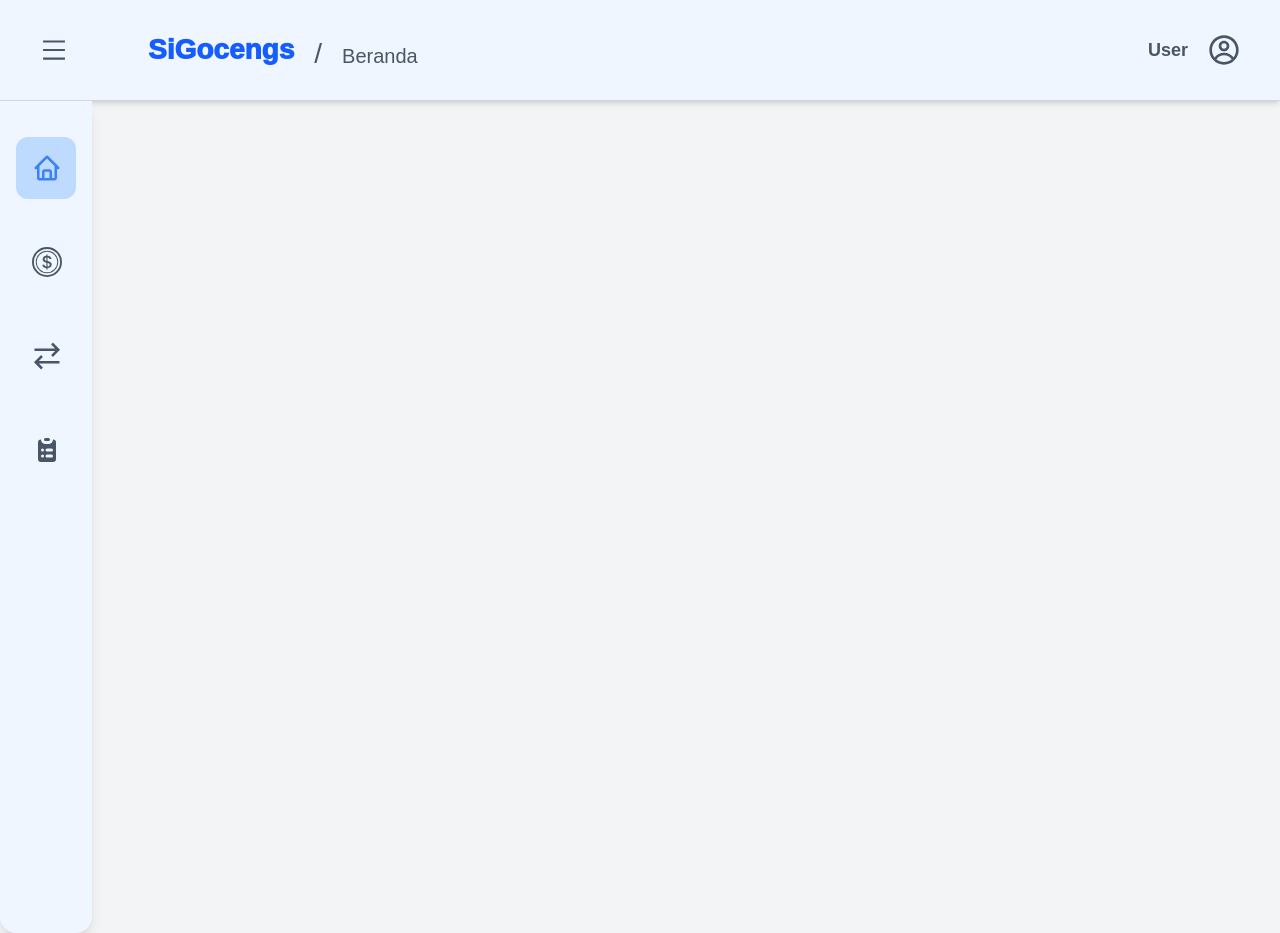
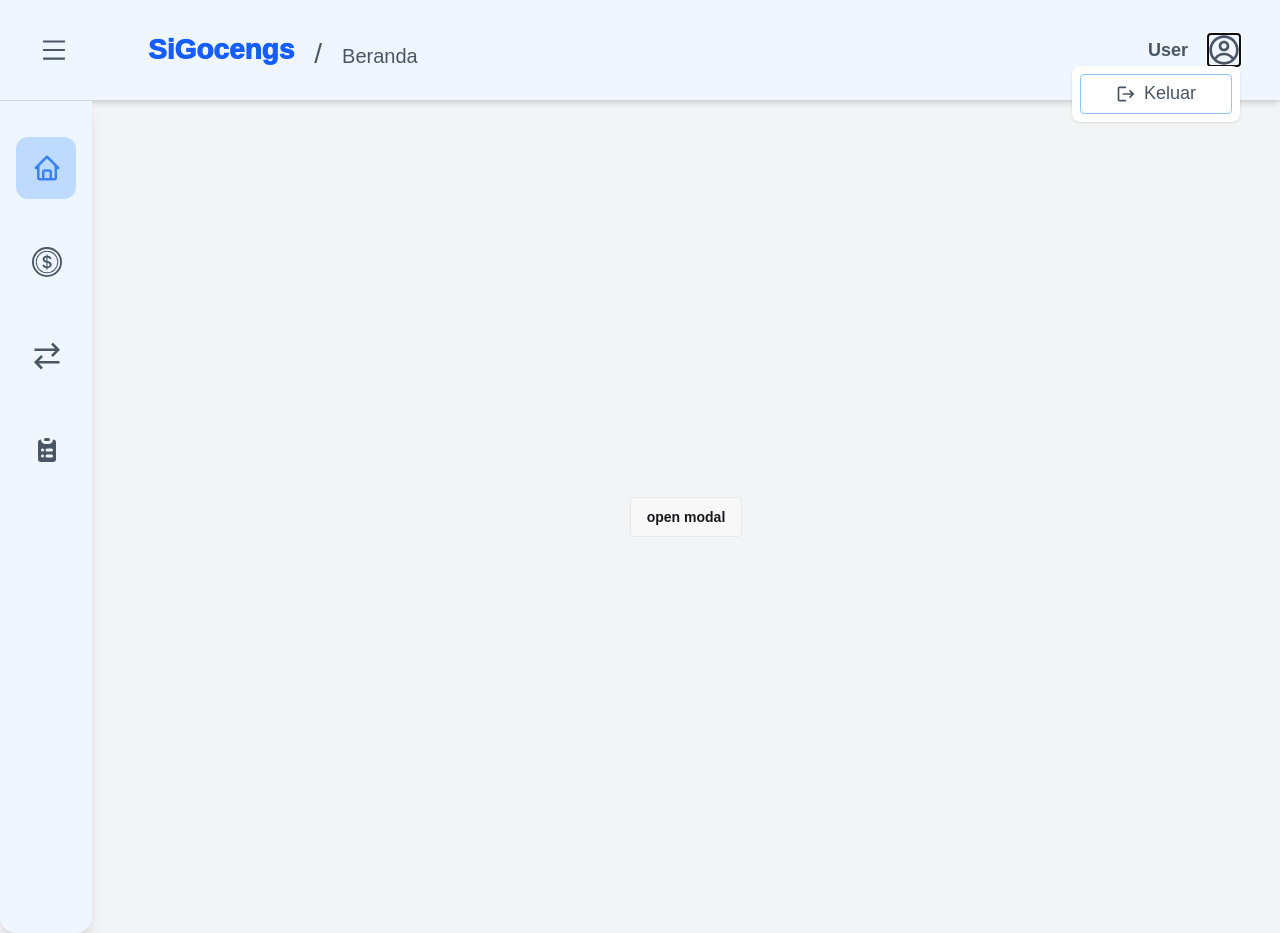
Before and after one commit to Raldiadriansyah/Projek-SiGocengs, a React (Vite) app: page /Beranda in a window 1280 px wide. Both pictures are taken after a click on the button 1224 px from the left and 50 px from the top of the page. Built offline with nearby package versions, Linux system fonts and the light colour scheme; a web font is replaced by a local one.

Commit message:
progress-Raldi

```diff
--- a/index.html
+++ b/index.html
@@ -1,5 +1,5 @@
 <!doctype html>
-<html lang="en">
+<html lang="en" data-theme="light">
   <head>
     <meta charset="UTF-8" />
     <link rel="icon" type="image/svg+xml" href="/vite.svg" />
--- a/package.json
+++ b/package.json
@@ -12,6 +12,7 @@
   "dependencies": {
     "@tailwindcss/vite": "^4.1.8",
     "axios": "^1.9.0",
+    "daisyui": "^5.0.43",
     "react": "^19.1.0",
     "react-dom": "^19.1.0",
     "react-icons": "^5.5.0",
--- a/src/Components/Guest/header.jsx
+++ b/src/Components/Guest/header.jsx
@@ -1,12 +1,12 @@
+import { MdLogout } from "react-icons/md";
 import { CgProfile } from "react-icons/cg";
 import { AiOutlineMenu } from "react-icons/ai";
 import { useState, useEffect } from "react";
-import { useLocation } from "react-router-dom";
+import { useLocation, useNavigate } from "react-router-dom";
 export default function header({ toggleSidebar }){
     const [userName, setUserName] = useState("");
     const location = useLocation();
     const currentPath = location.pathname.split("/")[1];
-
 
     const pageNames = {
         "Beranda" : "Beranda",
@@ -23,6 +23,15 @@ export default function header({ toggleSidebar }){
         setUserName(name || "User");
     }, []);
 
+    const navigate = useNavigate();
+
+    const handleLogout = () => {
+
+    localStorage.clear();
+
+    navigate("/login");
+    };
+
     return(
         <header className="bg-blue-50 shadow-md border-b border-gray-300 w-full ">
             <div className="flex  items-center px-10 py-3 text-sm text-gray-600  h-[100px]">
@@ -38,11 +47,21 @@ export default function header({ toggleSidebar }){
                     <p className="ml-3 text-[20px] mt-1">{pageTitle}</p>
                 </div>
 
-                <div className="flex justify-end text-right w-full">
+                <div className="flex justify-end text-right w-full dropdown dropdown-bottom dropdown-end">
                     <div className="mr-5 mt-1">
                         <h1 className="font-poppins-extrabold font-[700] text-[18px]">{userName}</h1>
                     </div>
-                    <CgProfile size={32} className="text-gray-600 hover:text-blue-500 hover:shadow-md transition-all duration-300 cursor-pointer"/>
+                    <CgProfile size={32} tabIndex={0} role="button" className="text-gray-600 hover:text-blue-500 hover:shadow-md transition-all duration-300 cursor-pointer"/>
+                    <ul tabIndex={0} className="dropdown-content menu bg-base-100 rounded-box z-10 w-42 p-2 shadow-sm">
+                     <li>
+                        <button
+                        onClick={handleLogout}
+                        className="w-full flex items-center gap-2 border border-blue-300 rounded text-center text-[18px] justify-center font-medium hover:bg-blue-100 hover:text-blue-600 transition-all duration-200"
+                        >
+                        <MdLogout size={20} /> Keluar
+                        </button>
+                    </li>
+                    </ul>
                 </div>
             </div>
         </header>
--- a/src/Pages/Guest/Dashboard.jsx
+++ b/src/Pages/Guest/Dashboard.jsx
@@ -5,6 +5,20 @@ export default function Dashboard() {
   return (
     <div className="min-h-screen flex items-center justify-center bg-gray-100">
 
+
+  <button className="btn" onClick={()=>document.getElementById('my_modal_1').showModal()}>open modal</button>
+  <dialog id="my_modal_1" className="modal">
+  <div className="modal-box">
+      <h3 className="font-bold text-lg">Hello!</h3>
+      <p className="py-4">Press ESC key or click the button below to close</p>
+      <div className="modal-action">
+      <form method="dialog">
+          {/* if there is a button in form, it will close the modal */}
+          <button className="btn">Close</button>
+      </form>
+      </div>
+  </div>
+  </dialog>
     </div>
   );
 }
--- a/src/Pages/Guest/Saldo.jsx
+++ b/src/Pages/Guest/Saldo.jsx
@@ -1,4 +1,24 @@
+import { saldoAPI } from "../../assets/services/saldoAPI";
+import { useState, useEffect } from "react";
 export default function Saldo() {
+ const [dataSaldo, setDataSaldo] = useState([]);
+
+  useEffect(() => {
+    const getSaldo = async () => {
+      try {
+      const userId = localStorage.getItem("userID");
+        if (!userId) return;
+
+        const data = await saldoAPI.fetchSaldoByUser(userId);
+        localStorage.setItem("dataSaldo", JSON.stringify(data));
+        setDataSaldo(data);
+      } catch (err) {
+        console.error("Gagal mengambil data saldo:", err.message);
+      }
+    };
+
+    getSaldo();
+  }, []);
   return (
     <div className="relative bg-blue-500 shadow-md border-b border-gray-300 w-full rounded-b-3xl h-[300px] mt-[-15px]">
       <div className="font-poppins text-white text-center pt-8">
@@ -8,8 +28,13 @@ export default function Saldo() {
 
       <div className="absolute top-[200px] left-1/2 transform -translate-x-1/2 w-[90%] bg-blue-50 rounded-xl shadow-lg h-[180px] z-10">
            <div className="grid grid-cols-1 md:grid-cols-3 gap-4 h-30 mt-5">
-
-        </div>
+               {dataSaldo.map((item, index) => (
+                  <div key={index} className="bg-white p-4 rounded-lg shadow text-center">
+                    <h3 className="text-blue-600 font-bold text-xl">{item.sumber}</h3>
+                    <p className="text-gray-700 text-lg mt-2">Rp {item.saldo.toLocaleString()}</p>
+                  </div>
+                ))}
+          </div>
       </div>
     </div>
   );
--- /dev/null
+++ b/src/assets/services/saldoAPI.js
@@ -0,0 +1,22 @@
+import axios from "axios";
+
+const API_URL = "https://usfwzxocrgyxdgfncgzp.supabase.co/rest/v1/TabelSaldo"
+const API_KEY = "eyJhbGciOiJIUzI1NiIsInR5cCI6IkpXVCJ9.eyJpc3MiOiJzdXBhYmFzZSIsInJlZiI6InVzZnd6eG9jcmd5eGRnZm5jZ3pwIiwicm9sZSI6ImFub24iLCJpYXQiOjE3NDk2Mjk0NTIsImV4cCI6MjA2NTIwNTQ1Mn0.9ArDHoEfESVxGTbDuuZSW7-gJzQ5601Xo_XD-5_SuJI"
+
+const headers = {
+    apikey: API_KEY,
+    Authorization: `Bearer ${API_KEY}`,
+    "Content-Type": "application/json",
+}
+
+export const saldoAPI = {
+    async fetchSaldoByUser(userId) {
+    const response = await axios.get(`${API_URL}?user_id=eq.${userId}`, { headers });
+    return response.data;
+    }
+    ,
+    async createUser(data){
+        const response = await axios.post(API_URL, data, {headers})
+        return response.data
+    }
+}
--- a/src/assets/tailwind.css
+++ b/src/assets/tailwind.css
@@ -1,4 +1,8 @@
 @import "tailwindcss";
+
+@plugin "daisyui" {
+    themes: light --default, dark --prefersdark;
+}
 
 @font-face {
     font-family: 'Barlow';
```
Also changed, not shown: 1 other file (tests, documents, lock files or other folders).
